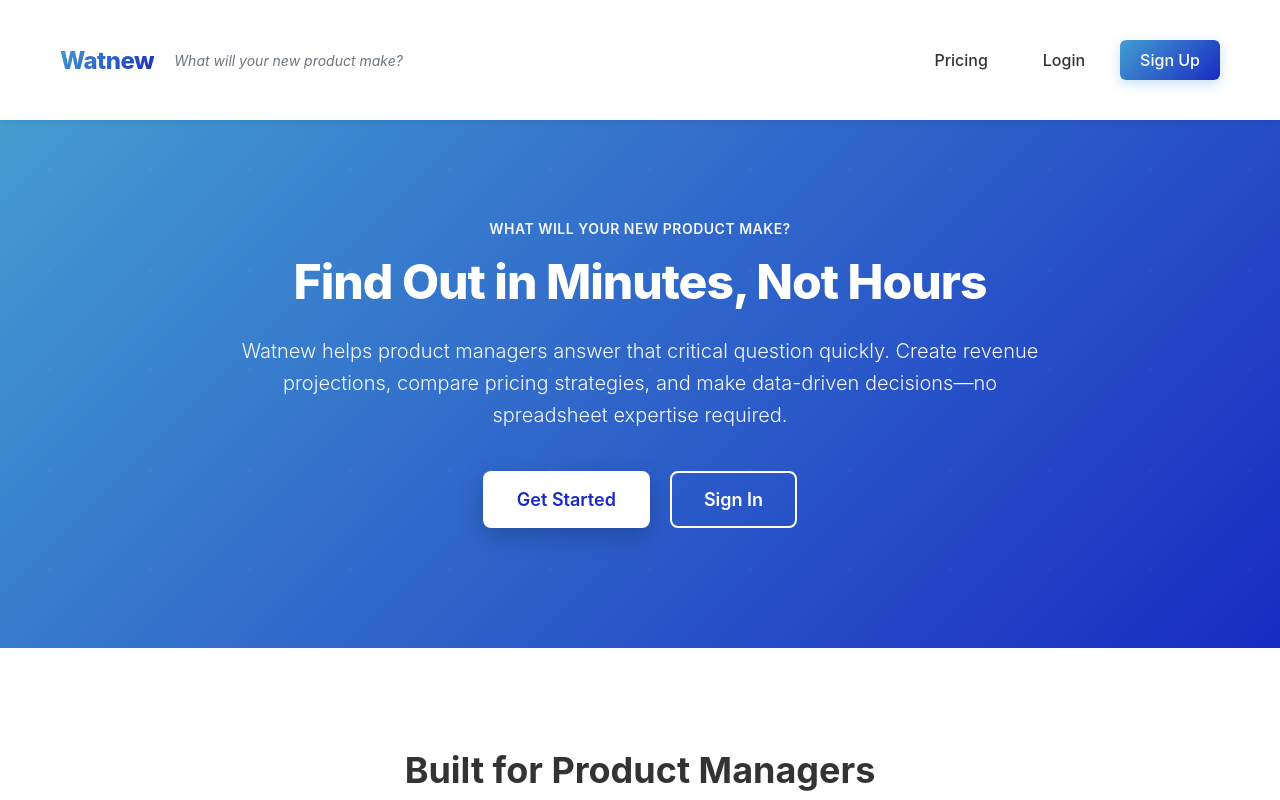
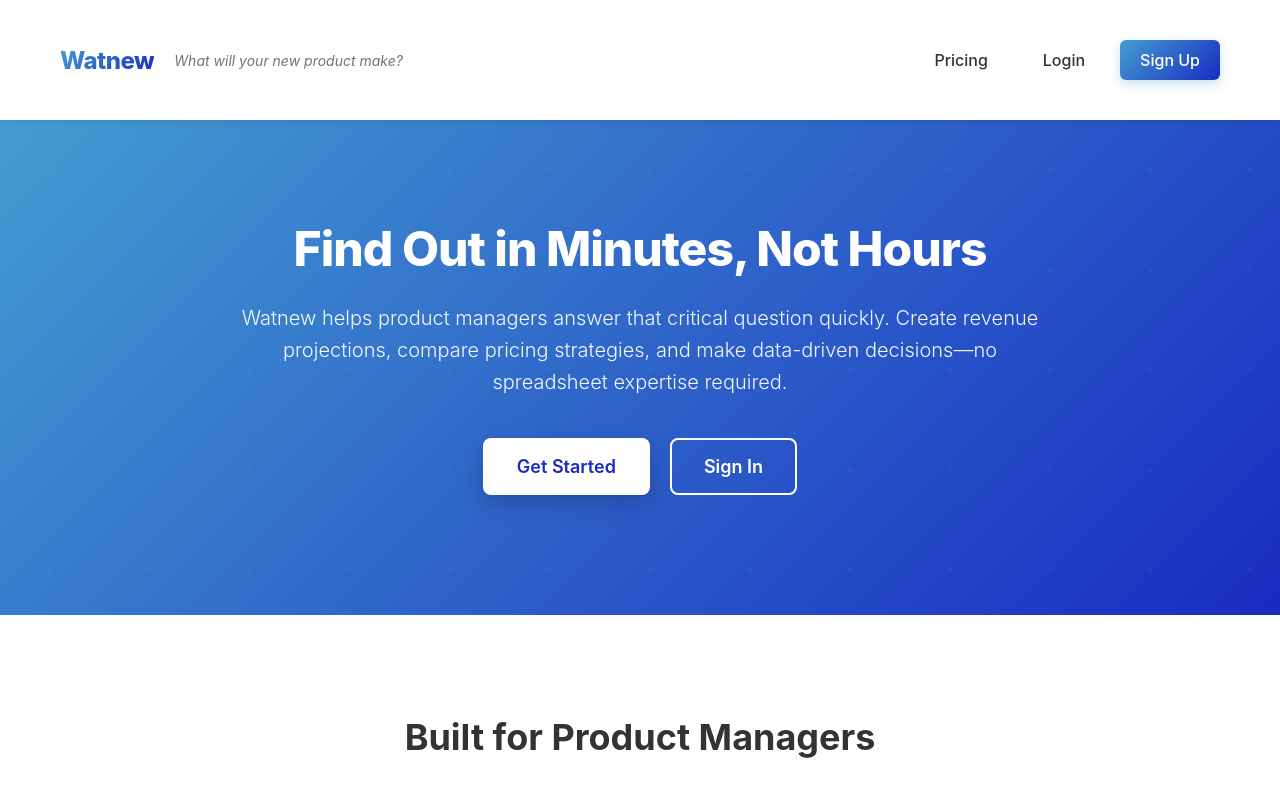
Before and after one commit to rossingram/watnew, a React (Create React App) app in the folder client/: page / in a window 1280 px wide. Shown: the top 800 px of the page. Built offline with nearby package versions, Linux system fonts and the light colour scheme; no server answers.

Commit message:
Remove hero tagline from landing page

```diff
--- a/client/src/components/LandingPage.js
+++ b/client/src/components/LandingPage.js
@@ -24,7 +24,6 @@
       <section className="hero">
         <div className="container">
           <div className="hero-content">
-            <div className="hero-tagline">What will your new product make?</div>
             <h1 className="hero-title">
               Find Out in Minutes, Not Hours
             </h1>
```
